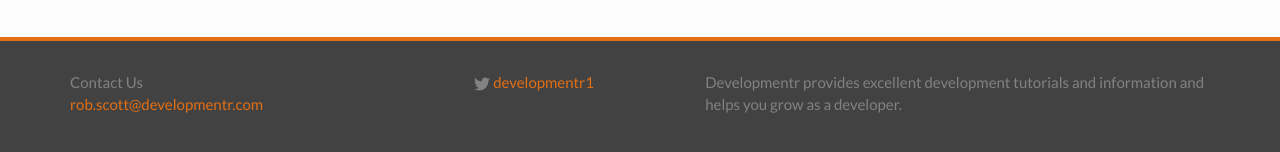
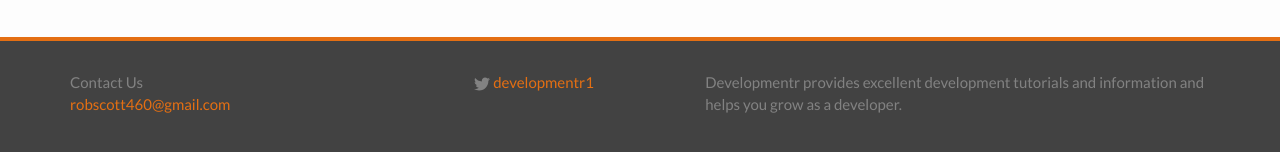
Before and after one commit to Varedis/Varedis.github.io, a Jekyll site: the page built from _posts/2015-02-04-learn-nodes-mongodb.markdown, in a window 1280 px wide and 900 px high, scrolled down 5185 px. Shown: the part 724-876 px from the top of the window. Built offline with Jekyll 4.4.1, drawn with Linux system fonts in a browser that asks for light colours; comment, search, counter and statistics services are not loaded.

Commit message:
update urls

```diff
--- a/_config.yml
+++ b/_config.yml
@@ -1,11 +1,11 @@
 # Site settings
 title: Developmentr
-email: rob.scott@developmentr.com
+email: robscott460@gmail.com
 description: > # this means to ignore newlines until "baseurl:"
   Developmentr provides excellent development tutorials and information
   and helps you grow as a developer.
 baseurl: "" # the subpath of your site, e.g. /blog/
-url: "http://developmentr.com" # the base hostname & protocol for your site
+url: "http://varedis.github.io" # the base hostname & protocol for your site
 twitter_username: developmentr1
 #github_username:  varedis
 
--- a/_drafts/adopting-scrum-part-2.markdown
+++ b/_drafts/adopting-scrum-part-2.markdown
@@ -26,7 +26,7 @@ In this tutorial, we will continue to look at how we can improve our software wo
 
 # Introduction
 
-In [Part 1](http://developmentr.com/agile/2015/02/22/adopting-scrum.html) we covered the basics of introducing the Scrum concept, creating the right team structure and creating a Product Backlog.
+In [Part 1](http://varedis.github.io/agile/2015/02/22/adopting-scrum.html) we covered the basics of introducing the Scrum concept, creating the right team structure and creating a Product Backlog.
 
 In this tutorial we will be covering the Sprints, and the process around them. The topics we will be covering are as follows:
 
--- a/_posts/2015-02-04-learn-nodes-mongodb.markdown
+++ b/_posts/2015-02-04-learn-nodes-mongodb.markdown
@@ -43,7 +43,7 @@ We will be creating a database to store our user information and then creating r
 
 # Source Code
 
-We will be working from where we left off in [Part 1](http://developmentr.com/nodejs/2015/01/30/learn-nodejs.html), so you can use the code you already have, or you can grab a fresh copy from [github](https://github.com/Varedis/Learn-nodejs-in-30-minutes){:target="_blank"}.
+We will be working from where we left off in [Part 1](http://varedis.github.io/nodejs/2015/01/30/learn-nodejs.html), so you can use the code you already have, or you can grab a fresh copy from [github](https://github.com/Varedis/Learn-nodejs-in-30-minutes){:target="_blank"}.
 
 # Getting Started
 
```
